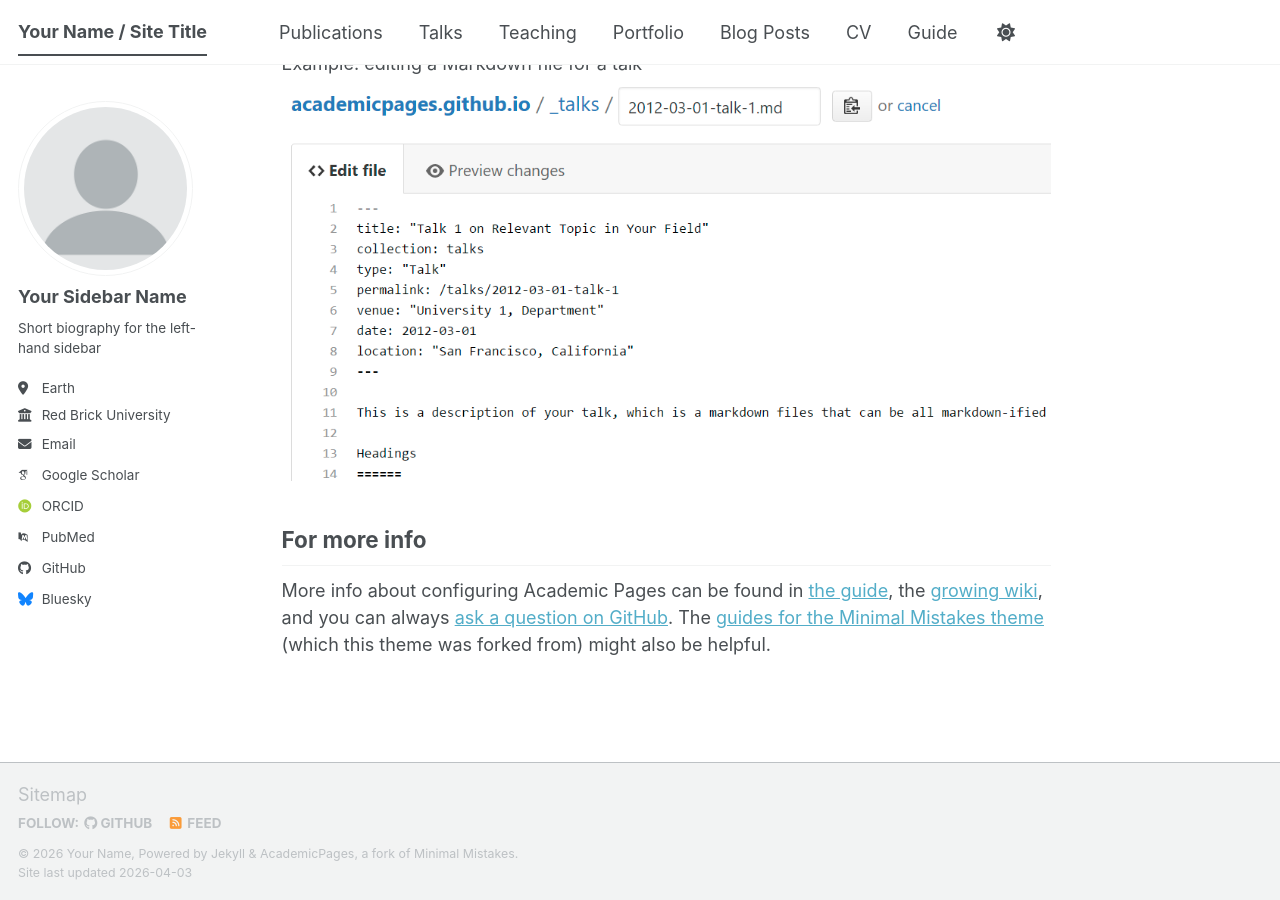
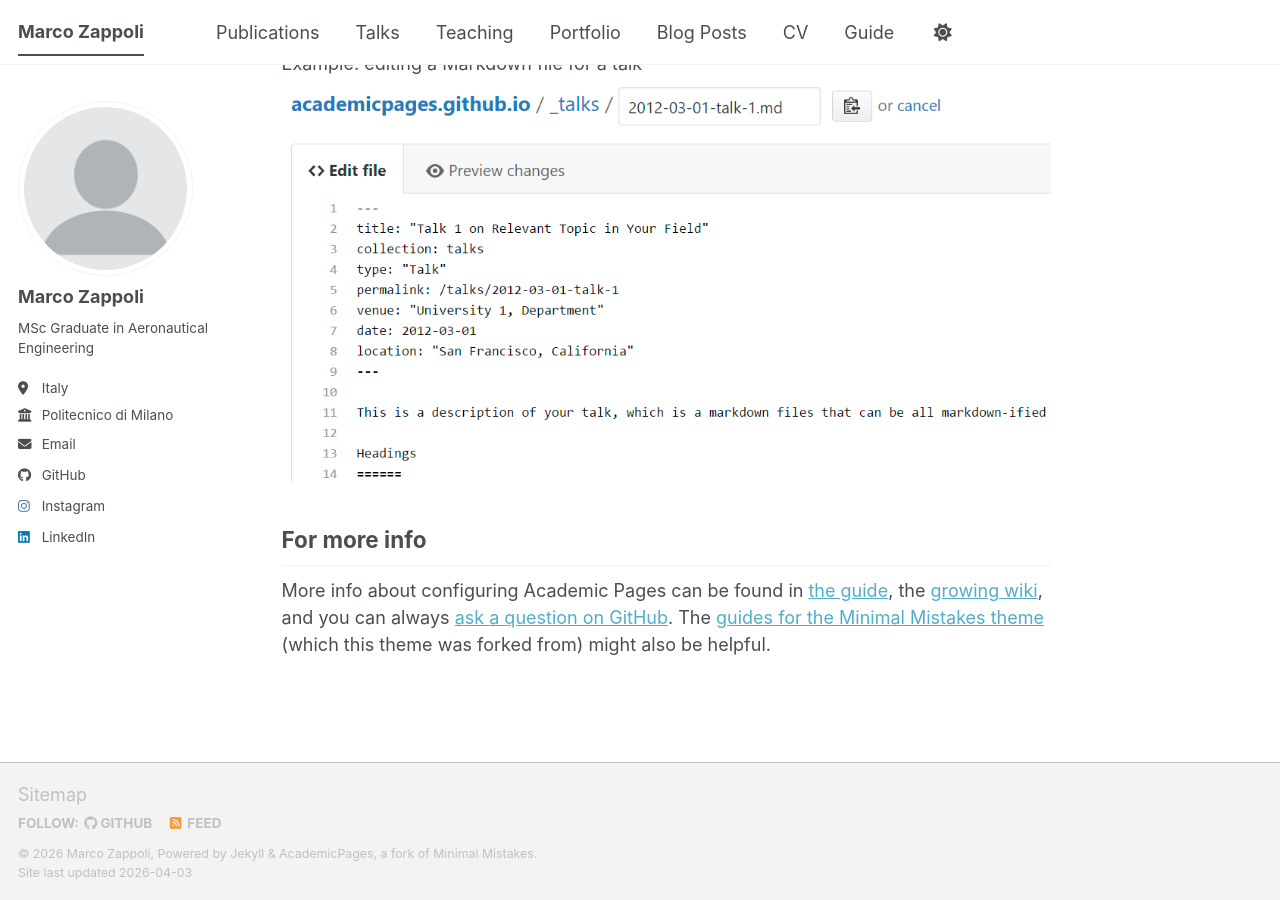
Before and after one commit to MarcoZappoli/MarcoZappoli.github.io, a Jekyll site: the page built from _pages/about.md, in a window 1280 px wide and 900 px high, scrolled down 2720 px. Built offline with Jekyll 4.4.1, drawn with Linux system fonts in a browser that asks for light colours; some web fonts are replaced; a script bundle is joined from its source files by our own code; library files that are not in the unit come from our copies.

Commit message:
Update _config.yml

```diff
--- a/_config.yml
+++ b/_config.yml
@@ -9,11 +9,11 @@
 # Basic Site Settings
 locale                   : "en-US"
 site_theme               : "default" # The available themes options are "default", "air", "sunrise", "mint", "dirt" and "contrast"
-title                    : "Your Name / Site Title"
+title                    : "Marco Zappoli"
 title_separator          : "-"
-name                     : &name "Your Name"
+name                     : &name "Marco Zappoli"
 description              : &description "Your Name's academic portfolio"   # Update this with a general description of your site, this is the default if not overridden by a page
-url                      : https://academicpages.github.io # The base hostname & protocol for your site e.g. "https://[your GitHub username].github.io",
+url                      : https://MarcoZappoli.github.io # The base hostname & protocol for your site e.g. "https://[your GitHub username].github.io",
                                                            # or if you already have some other page hosted on Github then use "https://[your GitHub username].github.io/[Your Repo Name]"
 baseurl                  : "" # the subpath of your site, e.g. "/blog"
 repository               : "academicpages/academicpages.github.io"
@@ -24,24 +24,24 @@ repository               : "academicpages/academicpages.github.io"
 author:
   # Biographic information
   avatar           : "profile.png"
-  name             : "Your Sidebar Name"
+  name             : "Marco Zappoli"
   pronouns         : # example: "she/her"
-  bio              : "Short biography for the left-hand sidebar"
-  location         : "Earth"
-  employer         : "Red Brick University"
+  bio              : "MSc Graduate in Aeronautical Engineering"
+  location         : "Italy"
+  employer         : "Politecnico di Milano"
   uri              : # URL
-  email            : "none@example.org"
+  email            : "marco.zappoli@mail.polimi.it"
 
   # Academic websites
   academia         : # URL
   arxiv            : # URL - Update with the correct link to your profile
-  googlescholar    : "https://scholar.google.com/citations?user=PS_CX0AAAAAJ"
+  googlescholar    : #"https://scholar.google.com/citations?user=PS_CX0AAAAAJ"
   inspire-hep      : # URL
   impactstory      : # URL
-  orcid            : "https://orcid.org/yourorcidurl"
+  orcid            : #"https://orcid.org/yourorcidurl"
   semantic         : # URL
   ssrn             : # URL
-  pubmed           : "https://www.ncbi.nlm.nih.gov/pubmed/?term=john+snow"
+  pubmed           : #"https://www.ncbi.nlm.nih.gov/pubmed/?term=john+snow"
   researchgate     : # URL
   scopus           : # URL
   zotero           : # URL
@@ -51,22 +51,22 @@ author:
   bitbucket        : # Username - Update with your username on the site
   codepen          : # Username
   dribbble         : # Username
-  github           : "academicpages"
+  github           : "MarcoZappoli"
   kaggle           : # Username
   stackoverflow    : # User number or user number and name (i.e., use "1" or "1/jeff-atwood")
 
   # Social media
   artstation       : # Username
-  bluesky          : "bsky.app" # Replace this with you Bluesky username
+  bluesky          : #"bsky.app" # Replace this with you Bluesky username
   facebook         : # Username
   flickr           : # Username
   foursquare       : # Username
   goodreads        : # Username
   google_plus      : # Username
   keybase          : # Username
-  instagram        : # Username
+  instagram        : "marco.zappoli"
   lastfm           : # Username
-  linkedin         : # Username
+  linkedin         : "marco-zappoli"
   mastodon         : # URL
   medium           : # URL
   pinterest        : # Username
```
